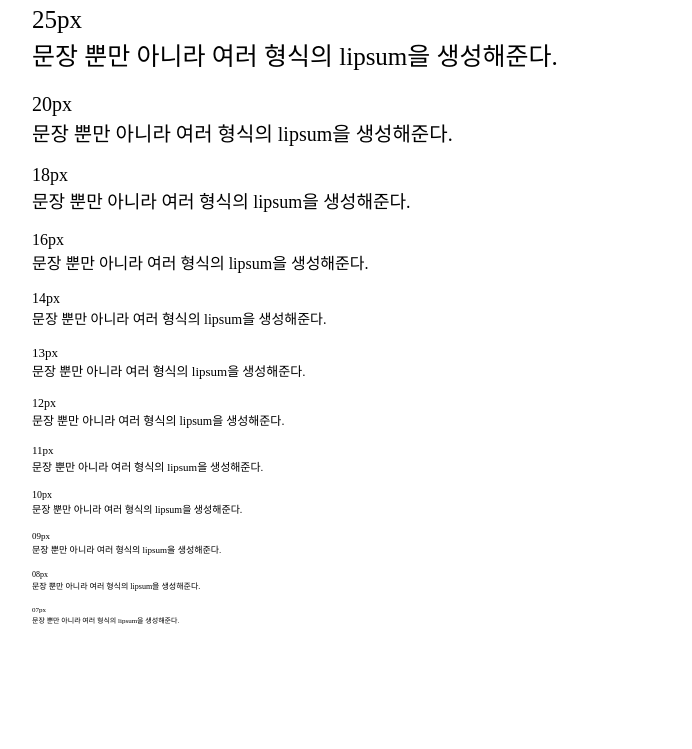
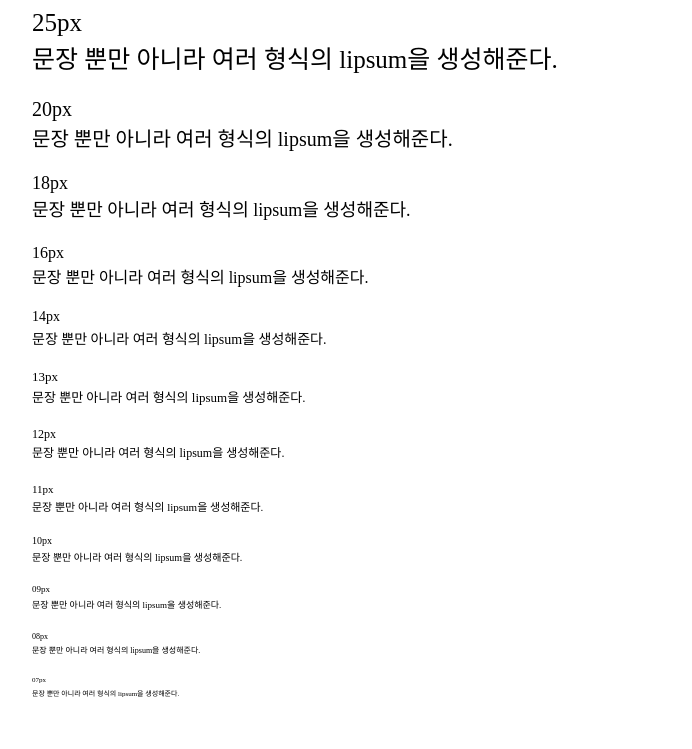
Before and after one commit to jwebdew/fontsize, a plain HTML site: page index.html in a window 1280 px wide. Shown: the part 145-894 px from the top of the page, without its empty margins (8-700 px from the left). Before the commit the page ends 823 px from the top, so only its background shows below. Drawn offline with Linux system fonts and the light colour scheme; a web font is replaced by a local one.

Commit message:
Add files via upload

```diff
--- a/index.html
+++ b/index.html
@@ -18,14 +18,15 @@
         }
         body {
             font-family: 'Pretendard-Regular';
-            line-height: 2;
+
             max-width: 1200px;
             width: calc(100% - 20px);
             margin: 50px auto;
 
         }
         p {
-            margin-bottom: 12px;
+            margin-bottom: 20px;
+            line-height: 1.3;
         }
         p.font-30 {font-size: 30px;}
         p.font-25 {font-size: 25px;}
@@ -44,7 +45,7 @@
         p span {
             display: block;
             width: 80px;
-            line-height: 1;
+            margin-bottom: 4px;
         }
     </style>
 </head>
```
